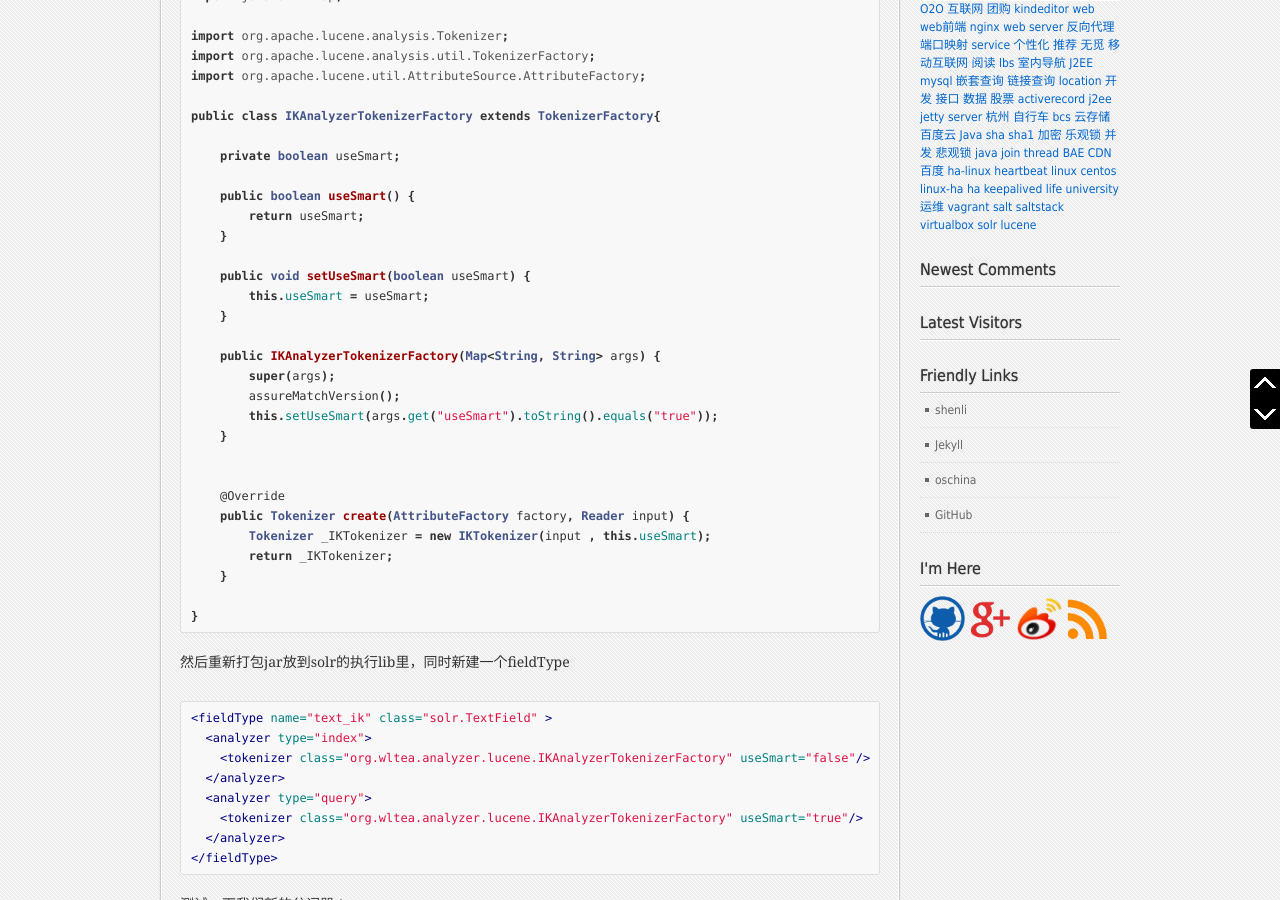
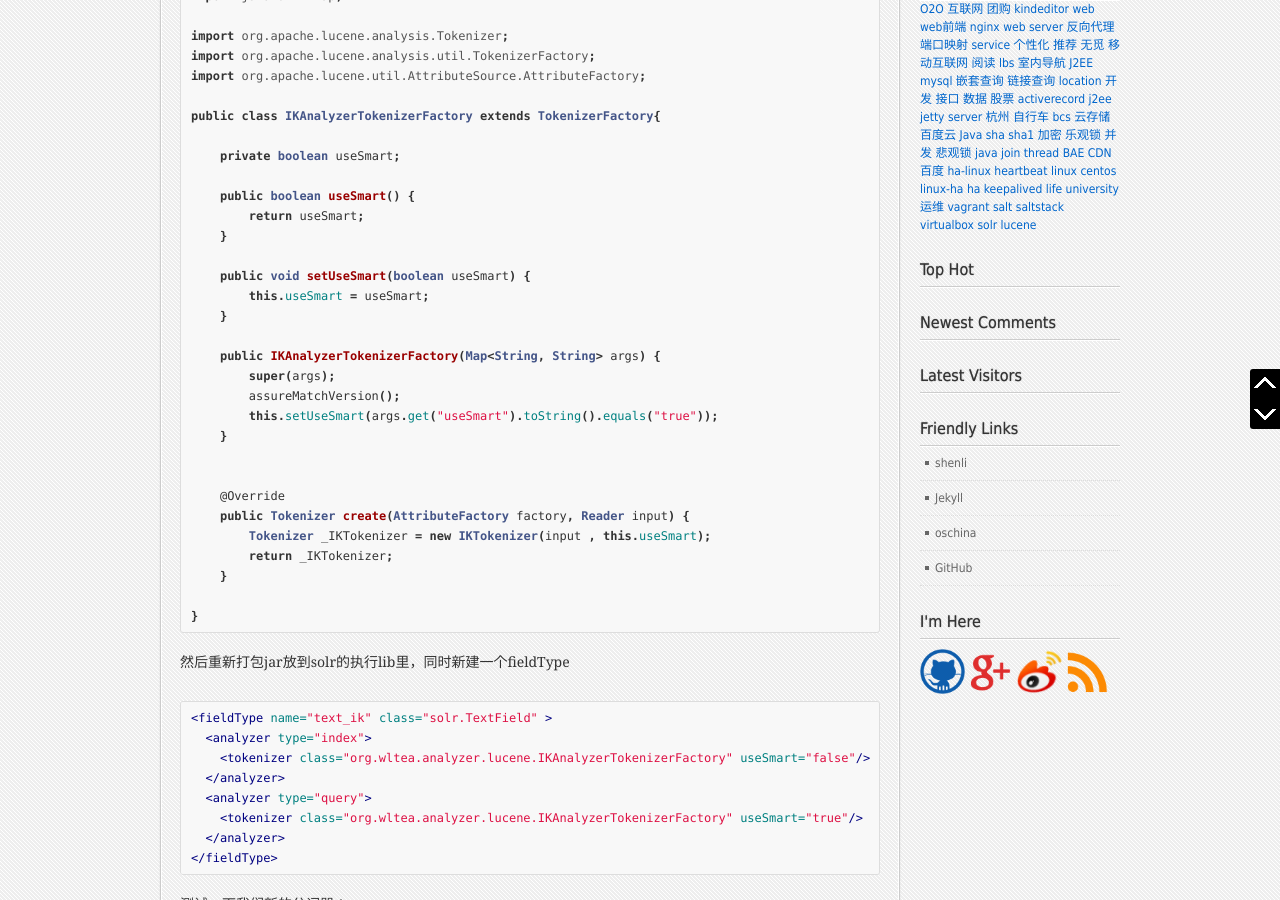
Before and after one commit to tidezyc/tidezyc.github.com, a Jekyll site: the page built from index.html, in a window 1280 px wide and 900 px high, scrolled down 583 px. Built offline with Jekyll 4.4.1, drawn with Linux system fonts in a browser that asks for light colours; Markdown is read by kramdown in place of the engine named in the settings; the list of posts is cut into pages by our own code; comment, search, counter and statistics services are not loaded.

Commit message:
Update index.html

```diff
--- a/index.html
+++ b/index.html
@@ -53,6 +53,7 @@
 <div id="sidebar">
     {% include aside_category.html %}
     {% include aside_tags.html %}
+    {% include aside_toppost.html %}
     {% include aside_comment.html %}
     {% include aside_visitors.html %}
     {% include aside_links.html %}
```
